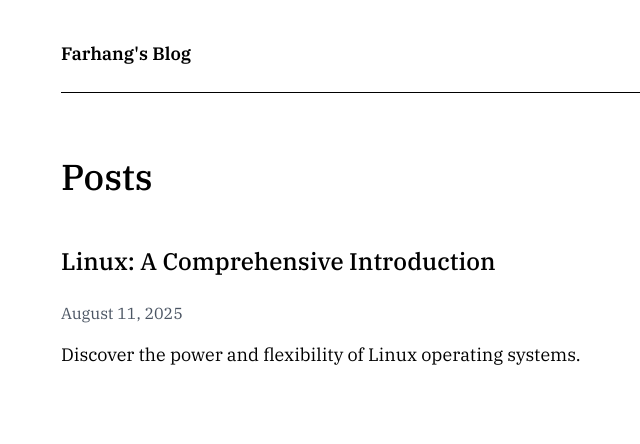
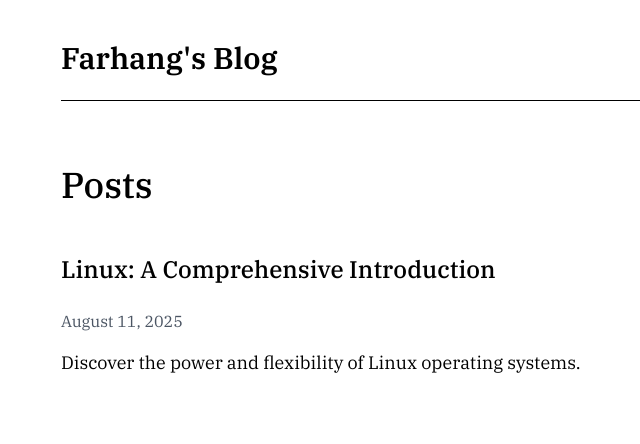
Before and after one commit to farhangbakhshi/blog, a website: page www/index.html in a window 1280 px wide. Shown: the whole page, without its empty margins (253-893 px from the left). Drawn offline with nearby package versions, Linux system fonts and the light colour scheme.

Commit message:
increase font size of blog title in navigation

```diff
--- a/www/index.html
+++ b/www/index.html
@@ -20,7 +20,7 @@
 </head>
 <body class="font-ibm leading-relaxed text-black dark:text-white bg-white dark:bg-black max-w-[700px] mx-auto py-10 px-6 md:px-6">
     <nav class="mb-16 border-b border-black dark:border-white pb-6">
-        <a href="/" class="text-black dark:text-white no-underline font-bold hover:underline text-lg">Farhang's Blog</a>
+        <a href="/" class="text-black dark:text-white no-underline font-bold hover:underline text-3xl">Farhang's Blog</a>
     </nav>
 
     <main>
```
